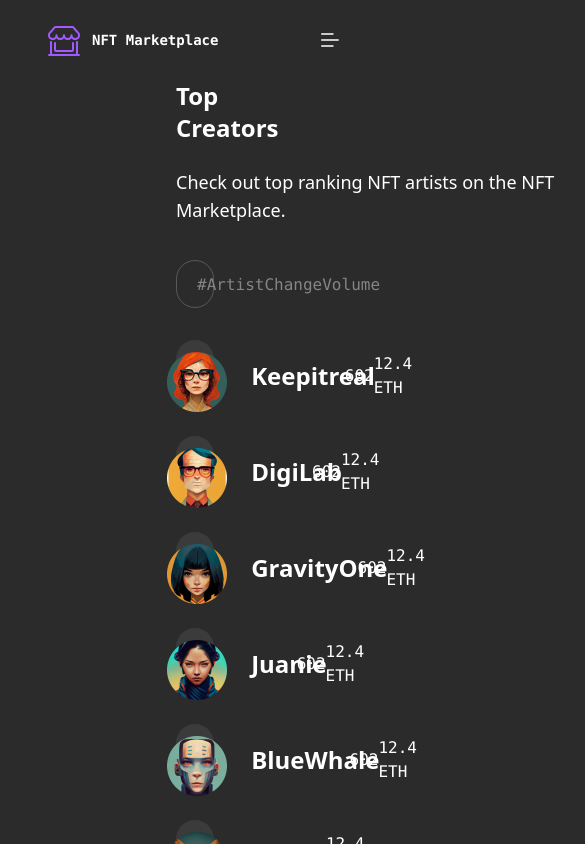
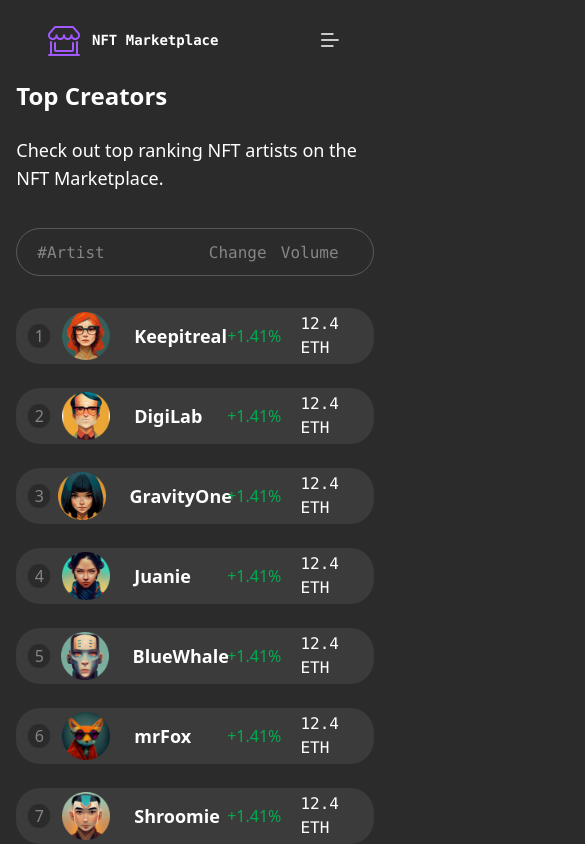
Before and after one commit to Panteagh/NFT-Marketplace, a React (Vite) app: page /Rankings in a window 390 px wide. Shown: the top 844 px of the page, 585 px wide, since content can reach past the window. Built offline with nearby package versions, Linux system fonts and the light colour scheme; data requests are answered from the project's data file.

Commit message:
fix: fix the responsive pags bugs

```diff
--- a/src/components/ArtistCard/ArtistCard.jsx
+++ b/src/components/ArtistCard/ArtistCard.jsx
@@ -2,14 +2,15 @@ import React from "react";
 
 function ArtistCard({ id, name, Avatar }) {
   return (
-    <div className="bg-[#3B3B3B] rounded-3xl lg:w-60 lg:h-[238px] relative md:w-[330px] sm:w-[315px] md:h-[100px] sm:h-[100px] my-3 hover:scale-95 duration-700 ">
-      <div className="bg-[#2B2B2B] text-[#858584] rounded-full w-8 h-8 lg:text-center absolute top-5 left-5 md:top-3 sm:top-3 md:left-7 lg:pt-[3px] lg:pr-[10px] max-lg:p md:pl-[10px] md:pt-[2px] sm:pl-[12px] sm:pt-[2px]">
+    <div className="bg-[#3B3B3B] rounded-3xl lg:w-60 lg:h-[238px] relative md:w-[330px] sm:w-[315px] md:h-[100px] max-sm:h-[100px] my-3 hover:scale-95 duration-700 ">
+
+      <div className="bg-[#2B2B2B] text-[#858584] rounded-full w-8 h-8 lg:text-center absolute top-5 left-5 md:top-3 sm:top-3 md:left-7 max-sm:left-8 max-sm:top-4 lg:pt-[3px] lg:pr-[10px] max-lg:p md:pl-[10px] md:pt-[2px] sm:pl-[12px] sm:pt-[2px] max-sm:pl-3 max-sm:pt-1">
         {id}
       </div>
 
-      <div className="flex lg:flex-col md:flex-row justify-center items-center md:mt-4 sm:p-4 ">
+      <div className="flex lg:flex-col md:flex-row justify-center items-center md:mt-4 sm:p-4 max-sm:gap-3 max-sm:mt-3">
         <img
-          className="rounded-full lg:mt-5 lg:w-[110px] lg:h-[115px] md:w-[60px] md:h-[60px] max-md:w-[60px] max-md:h-[60px] max-sm:w-[60px] max-sm:h-[60px] md:mr-4 sm:mr-5"
+          className="rounded-full lg:mt-5 lg:w-[110px] lg:h-[115px] md:w-[60px] md:h-[60px] max-md:w-[60px] max-md:h-[60px] max-sm:w-[60px] max-sm:h-[60px] md:mr-4 sm:mr-5 max-sm:mt-5"
           src={Avatar}
         />
 
@@ -18,7 +19,7 @@ function ArtistCard({ id, name, Avatar }) {
             {name}
           </label>
 
-          <div className="flex justify-between lg:gap-2 md:gap-4 items-center lg:mt-2 md:mt-1">
+          <div className="flex justify-between lg:gap-2 md:gap-4 items-center lg:mt-2 md:mt-1 max-sm:gap-3">
             <label className="text-[#858584] text-base"> Total Sales:</label>
             <span className="text-white font-mono font-bold"> 34.53 ETH</span>
 
--- a/src/components/ArtistRankCard/ArtistRankCard.jsx
+++ b/src/components/ArtistRankCard/ArtistRankCard.jsx
@@ -2,17 +2,19 @@ import React from 'react'
 
 function ArtistRankCard({id , Avatar , name}) {
   return (
-    <div className='lg:h-20 rounded-3xl bg-[#3B3B3B] hover:scale-95 duration-700'>
+    <div className='lg:h-20 max-md:h-14 rounded-3xl bg-[#3B3B3B] hover:scale-95 duration-700 '>
       <div className='flex justify-around items-center mt-6'>
-      <div className="bg-[#2B2B2B] text-[#858584] rounded-full w-8 h-8 lg:text-center lg:pt-[3px] lg:pr-[10px] max-lg:p md:pl-[10px] md:pt-[2px] sm:pl-[12px] sm:pt-[2px]">
+
+      <div className="bg-[#2B2B2B] text-[#858584] rounded-full lg:w-8 lg:h-8 text-center max-lg:mx-3 md:w-6 md:h-6 sm:w-12 max-sm:h-6 max-sm:w-12 sm:h-6 lg:pt-1">
         {id}
       </div>
-      <div className='flex gap-6 justify-center items-center basis-[360px] text-left'>
-        <img className='w-[60px] h-[60px] mt-3 basis-[60px]' src={Avatar} />
-        <h2 className='text-white text-left basis-[300px] text-2xl font-bold'>{name}</h2>
+
+      <div className='flex gap-6 justify-center items-center basis-[360px] text-left lg:mt-3 max-lg:mt2 max-md:mt-0'>
+        <img className='lg:w-[60px] lg:h-[60px] max-lg:w-[50px] max-lg:h-[50px] max-md:w-12 max-md:h-12  max-lg:my-3 max-md:my-1 basis-[60px]' src={Avatar} />
+        <h2 className='text-white text-left basis-[300px] text-2xl font-bold max-md:text-lg'>{name}</h2>
       </div>
-      <span className='basis-40 text-[#00AC4F] max-md:hidden'>+1.41%</span>
-      <span className='basis-40 font-mono text-white  md:hidden'>602</span>
+      <span className='basis-40 text-[#00AC4F] max-sm:hidden'>+1.41%</span>
+      <span className='basis-40 font-mono text-white max-md:hidden '>602</span>
       <span className='basis-40 font-mono text-white'>12.4 ETH</span>
       </div>
     </div>
--- a/src/components/Header/Header.jsx
+++ b/src/components/Header/Header.jsx
@@ -6,7 +6,7 @@ import { Link } from "react-router-dom";
 
 function Header() {
   return (
-    <div className=" flex items-center max-md:flex-col-reverse basis-auto mt-20 lg:ml-40 gap-7 max-md:w-11/12 space ">
+    <div className=" flex items-center max-md:flex-col-reverse basis-auto mt-20 lg:ml-40 gap-7 space ">
       <div className="lg:w-5/12">
 
         <h1 className="headerh1 font-bold text-white lg:text-6xl md:text-4xl max-md:text-2xl font-sans leading-tight lg:w-96">
--- a/src/components/TrandingCollection/TrandingCollection.jsx
+++ b/src/components/TrandingCollection/TrandingCollection.jsx
@@ -12,7 +12,7 @@ import DancingRobot0356 from "../../assets/images/DancingRobot0356.png";
 
 function TrandingCollection() {
   return (
-    <div className="lg:mx-36 mt-20">
+    <div className="lg:mx-36 mt-20 ">
       <SectionHeadline
         sectionLabel="Trending Collection"
         description="Checkout our weekly updated trending collection."
--- a/src/components/container/Container.tsx
+++ b/src/components/container/Container.tsx
@@ -2,7 +2,7 @@ import React from 'react'
 
 function Container({children}) {
   return (
-    <div className='container mx-auto'>
+    <div className='container mx-auto w-11/12'>
       {children}
     </div>
   )
--- a/src/components/headerPages/HeaderPage.jsx
+++ b/src/components/headerPages/HeaderPage.jsx
@@ -7,7 +7,7 @@ function HeaderPage({PageHeader , description}) {
           {PageHeader}
         </h1>
 
-        <p className="mt-6 md:mt-4 text-white lg:text-2xl max-md:text-lg font-sans max-md:w-[460px]">
+        <p className="mt-6 md:mt-4 text-white lg:text-2xl max-md:text-lg font-sans ">
          {description}
         </p>
     </div>
--- a/src/pages/Login/login.jsx
+++ b/src/pages/Login/login.jsx
@@ -10,7 +10,7 @@ import HeaderPage from "../../components/headerPages/HeaderPage";
 function Login() {
   return (
     <div className="flex gap-14 max-md:flex-col mx-auto">
-      <div className="w-6/12 max-md:w-full ">
+      <div >
         <img
           className="w-full max-md:w-full max-md:h-56 object-cover"
           src={img}
--- a/src/pages/Ranking/Rankings.jsx
+++ b/src/pages/Ranking/Rankings.jsx
@@ -3,6 +3,7 @@ import HeaderPage from '../../components/headerPages/HeaderPage'
 import ArtistRankCard from '../../components/ArtistRankCard/ArtistRankCard'
 import { getCreators } from '../../assets/services/api'
 import { Link } from 'react-router-dom'
+import Container from '../../components/container/Container'
 
 function Rankings() {
   const [artistRank , setArtistRank] = useState([])
@@ -16,11 +17,14 @@ function Rankings() {
 
 
   return (
-    <div className='mx-44'>
-     <HeaderPage
+    <div>
+      <Container
+      >
+        <HeaderPage
      PageHeader="Top Creators"
      description="Check out top ranking NFT artists on the NFT Marketplace."
      />
+
      <div> {/* Tab */}</div>
      <div className='bg-transparent border-[#858584]/50 rounded-3xl border-[1px] h-12 mt-9 '>
 
@@ -43,6 +47,8 @@ function Rankings() {
         ))
       }
      </div>
+      </Container>
+
     </div>
   )
 }
```
